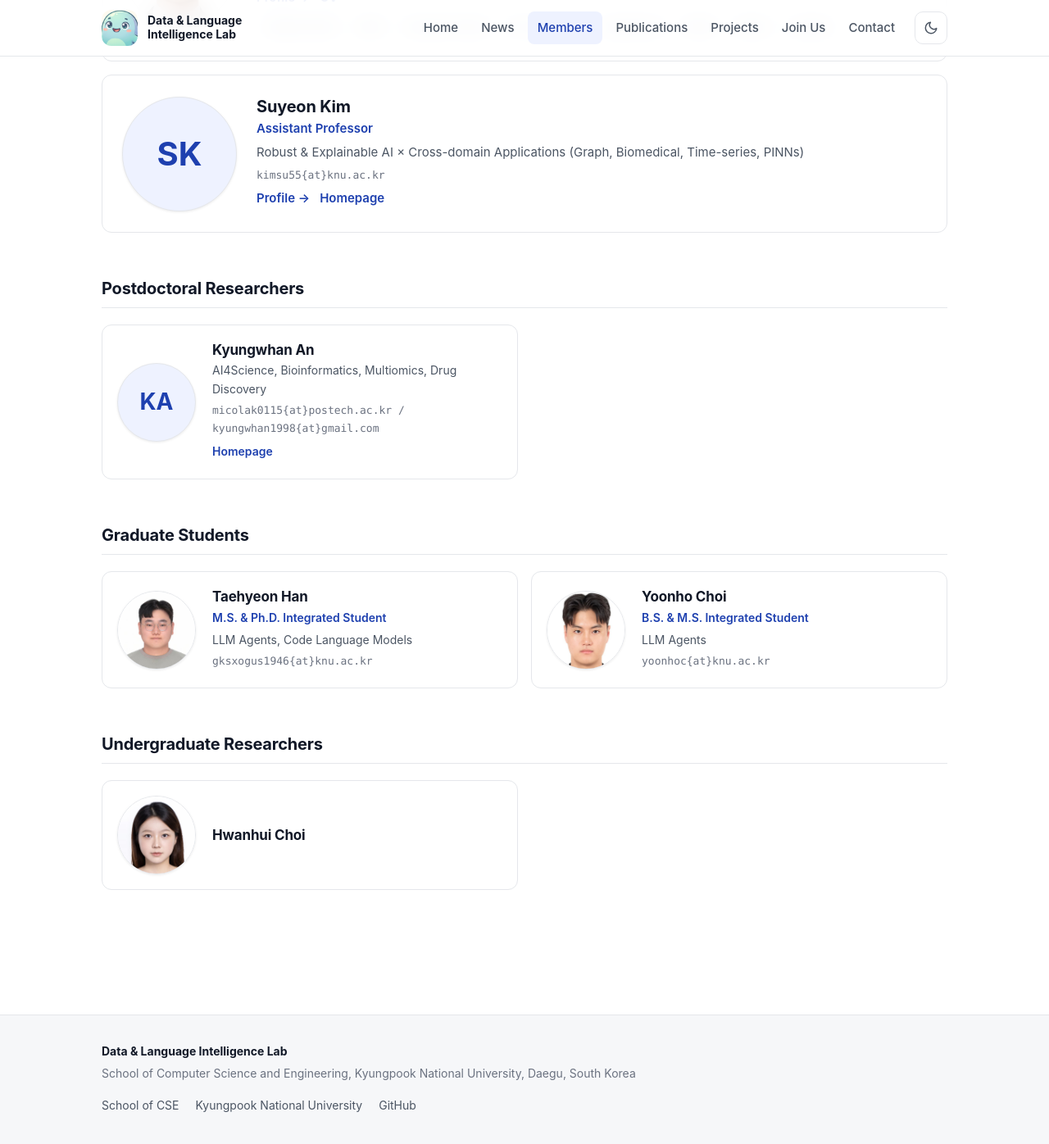
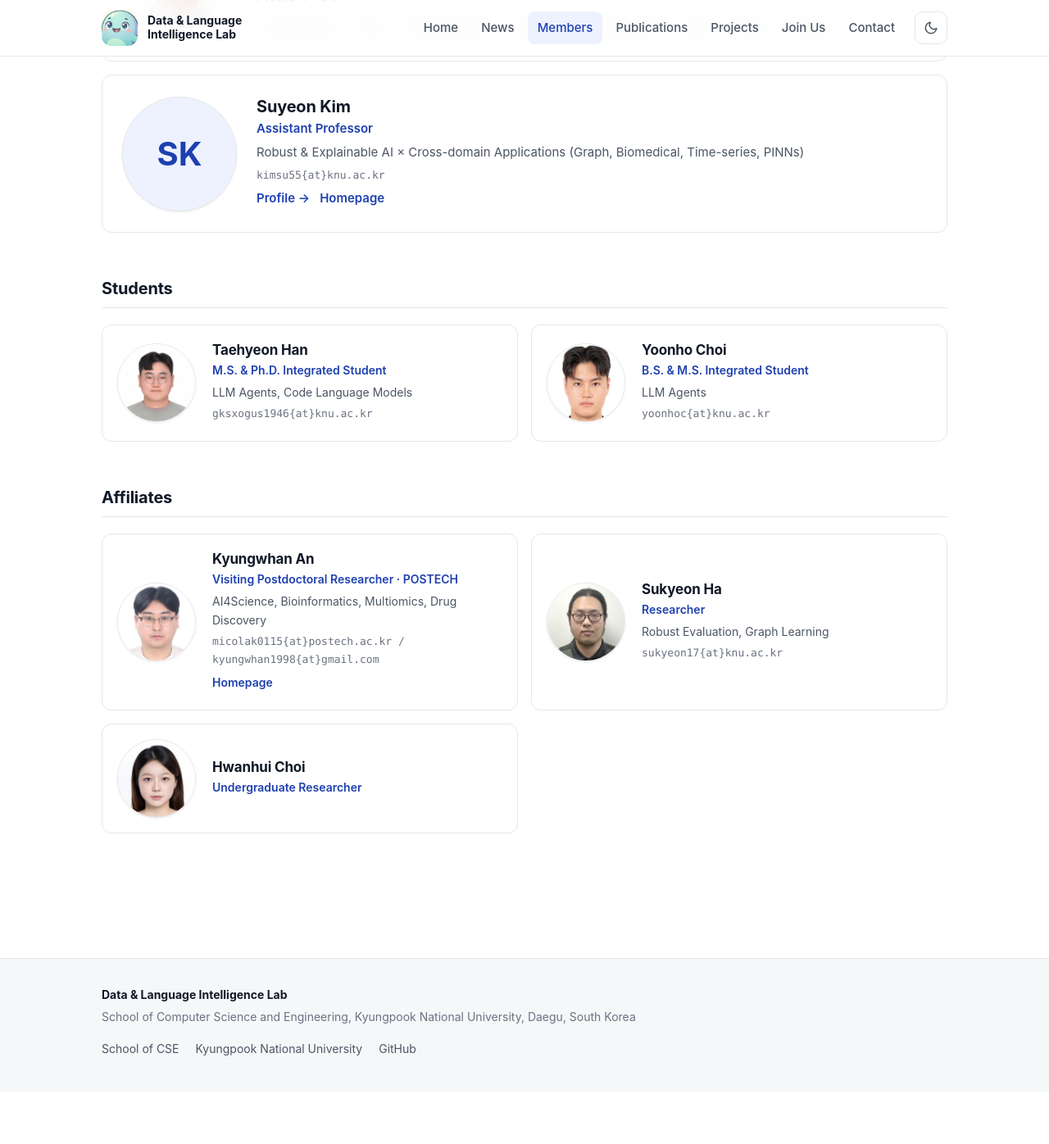
Before and after one commit to knu-dli/knu-dli.github.io, a Jekyll site: the page built from members.html, in a window 1280 px wide and 1400 px high, scrolled down 443 px. Shown: the top 1396 px of the window at 82% size. Built offline with Jekyll 4.4.1, drawn with Linux system fonts in a browser that asks for light colours; some web fonts are replaced; after the commit the page ends 1775 px from its top, so only the background shows below that.

Commit message:
Members: Faculty, Students and Affiliates; add Sukyeon Ha and photos
Affiliates groups the visiting postdoc, research staff and undergraduate
researchers; each card shows the person's position like a degree program.

Co-Authored-By: Claude Opus 5.5 <noreply@anthropic.com>

```diff
--- a/_data/members.yml
+++ b/_data/members.yml
@@ -28,15 +28,7 @@
       homepage: https://kimsu55.github.io/
       photo:
 
-- group: Postdoctoral Researchers
-  members:
-    - name: Kyungwhan An
-      interests: AI4Science, Bioinformatics, Multiomics, Drug Discovery
-      email: micolak0115{at}postech.ac.kr / kyungwhan1998{at}gmail.com
-      homepage: https://micolak0115.github.io
-      photo:
-
-- group: Graduate Students
+- group: Students
   members:
     - name: Taehyeon Han
       role: M.S. & Ph.D. Integrated Student
@@ -49,8 +41,22 @@
       email: yoonhoc{at}knu.ac.kr
       photo: yoonho-choi.jpg
 
-- group: Undergraduate Researchers
+# Affiliates: people who research with the lab but are not its degree students
+# (visiting researchers, research staff, undergraduate researchers). Add "· Institution" for external members.
+- group: Affiliates
   members:
+    - name: Kyungwhan An
+      role: Visiting Postdoctoral Researcher · POSTECH
+      interests: AI4Science, Bioinformatics, Multiomics, Drug Discovery
+      email: micolak0115{at}postech.ac.kr / kyungwhan1998{at}gmail.com
+      homepage: https://micolak0115.github.io
+      photo: kyungwhan-an.jpg
+    - name: Sukyeon Ha
+      role: Researcher
+      interests: Robust Evaluation, Graph Learning
+      email: sukyeon17{at}knu.ac.kr
+      photo: sukyeon-ha.jpg
     - name: Hwanhui Choi
+      role: Undergraduate Researcher
       interests:
       photo: hwanhui-choi.jpg
```
Also changed, not shown: assets/img/members/kyungwhan-an.jpg (added), assets/img/members/sukyeon-ha.jpg (added).
